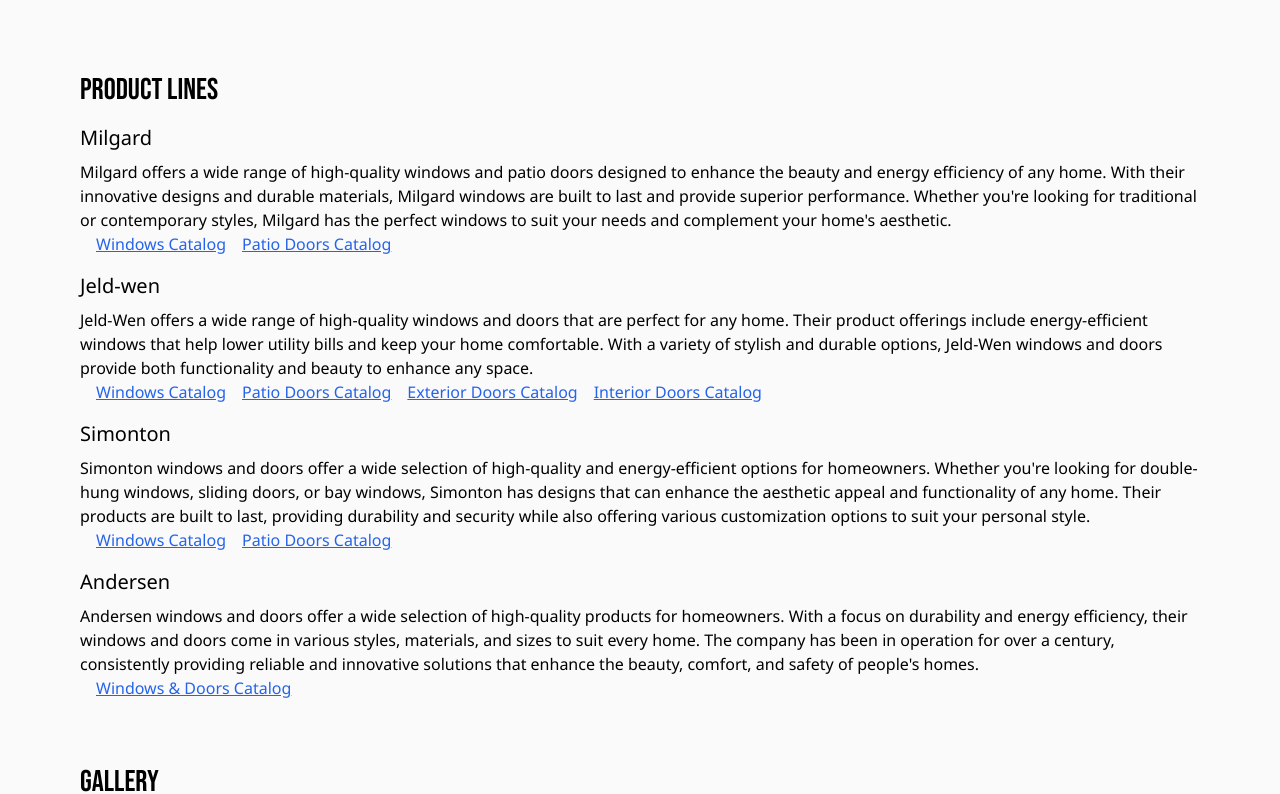
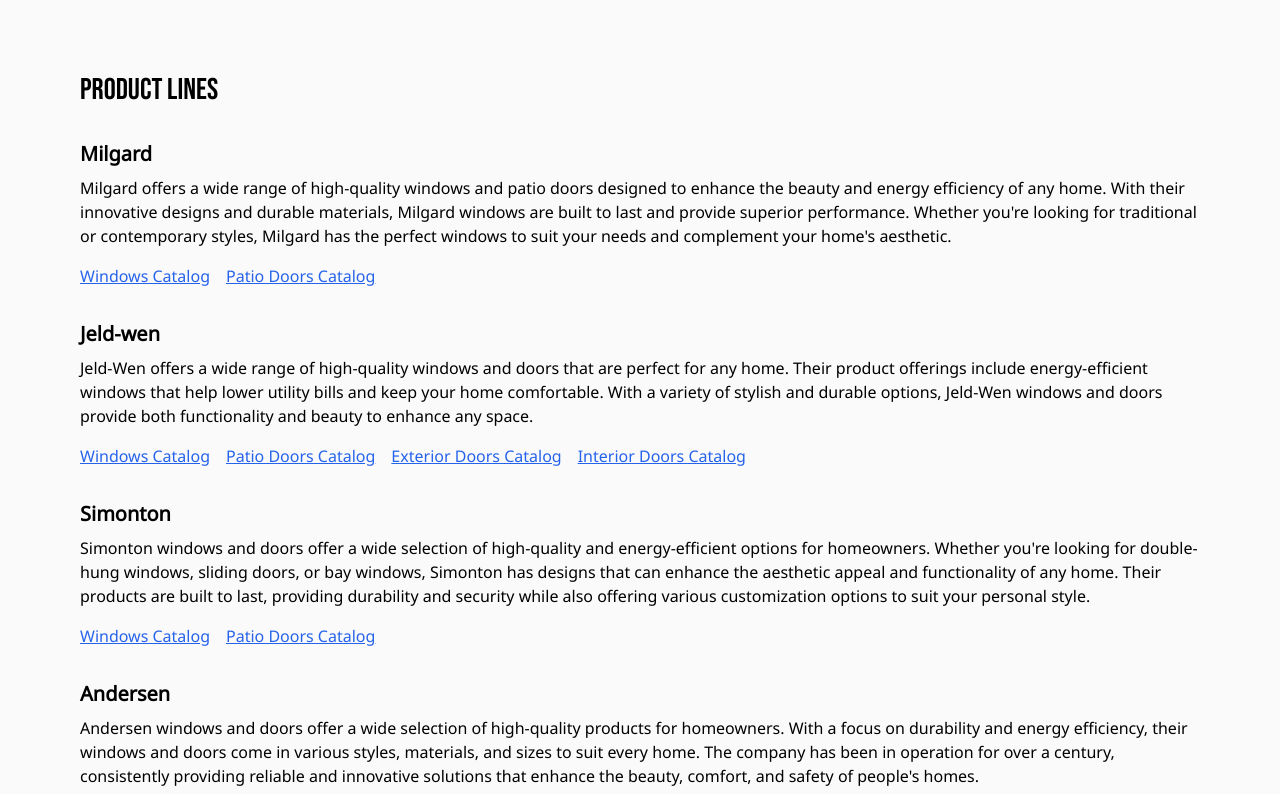
Before and after one commit to spudunk/marksmanex, a SvelteKit app: page / in a window 1280 px wide. Shown: the part 1532-2326 px from the top of the page. Built offline with nearby package versions, Linux system fonts and the light colour scheme.

Commit message:
formatting

```diff
--- a/src/routes/+page.svelte
+++ b/src/routes/+page.svelte
@@ -78,12 +78,12 @@
     <div class="container w-full">
       <h2 class="text-3xl mb-4 mt-12 font-display">Product Lines</h2>
       {#each site.productLines as prod, i (i)}
-      <h3 class="text-xl mb-2 mt-4">{prod.name}</h3>
+      <h3 class="text-xl font-bold mb-2 mt-8">{prod.name}</h3>
       <p>{prod.description}</p>
       {#if prod.catalogs}
-        <ul class="ml-4 flex flex-col md:flex-row flex-wrap gap-4">
+        <ul class="mt-4 flex flex-col md:flex-row flex-wrap gap-4">
           {#each prod.catalogs as cat}
-            <li><a class="link" href={cat.link}>{cat.title}</a></li>
+            <li><a class="link" target="_blank" href={cat.link}>{cat.title}</a></li>
           {/each}
         </ul>
       {/if}
```
